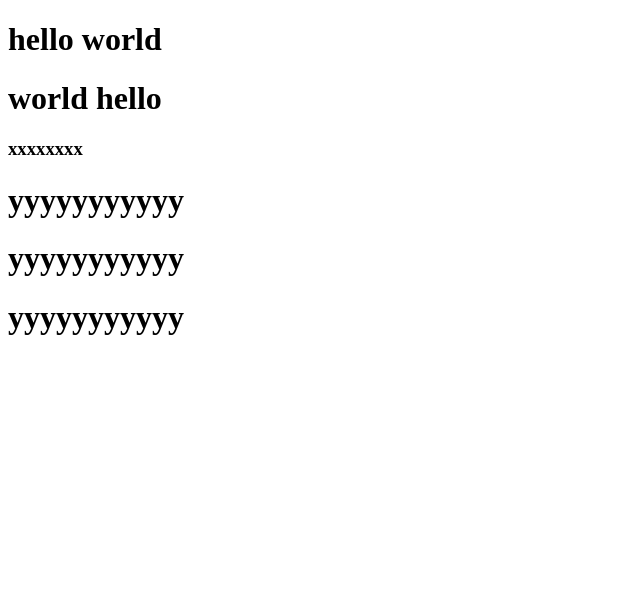
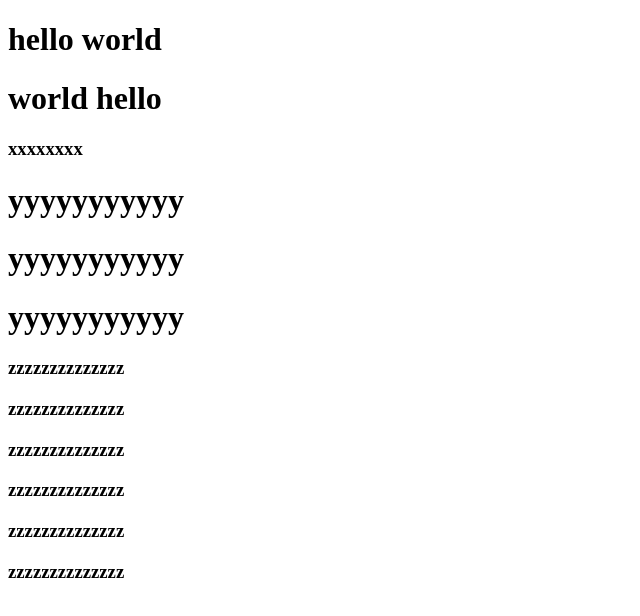
Before and after one commit to 419042968/testDemo, a plain HTML site: page index.html in a window 1280 px wide. Shown: the whole page, without its empty margins (0-640 px from the left). Drawn offline with Linux system fonts and the light colour scheme.

Commit message:
这是第六次提交

```diff
--- a/index.html
+++ b/index.html
@@ -13,5 +13,13 @@
     <h1>yyyyyyyyyyy</h1>
     <h1>yyyyyyyyyyy</h1>
     <h1>yyyyyyyyyyy</h1>
+
+
+    <h3>zzzzzzzzzzzzzz</h3>
+    <h3>zzzzzzzzzzzzzz</h3>
+    <h3>zzzzzzzzzzzzzz</h3>
+    <h3>zzzzzzzzzzzzzz</h3>
+    <h3>zzzzzzzzzzzzzz</h3>
+    <h3>zzzzzzzzzzzzzz</h3>
 </body>
 </html>
```
Also changed, not shown: b.txt, c.txt, 1 other file.
